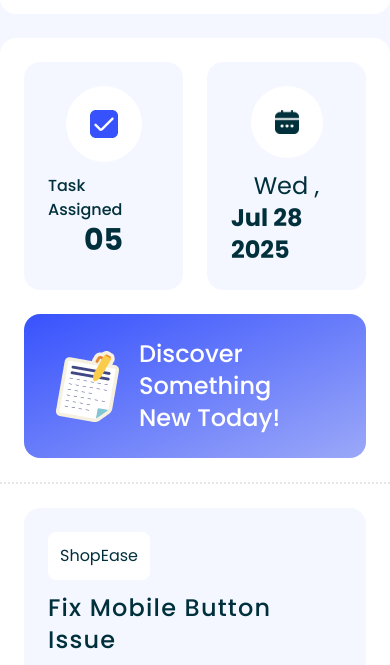
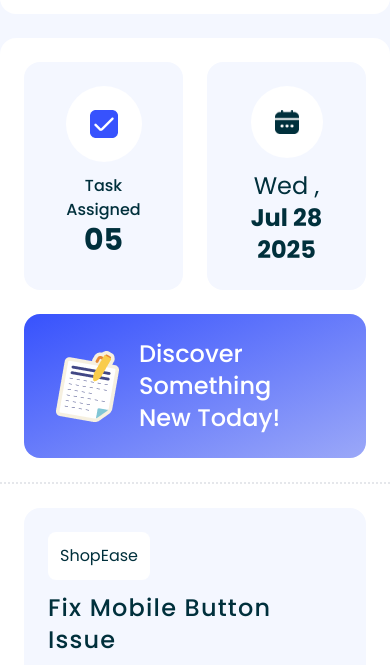
Before and after one commit to Ill1dan/PG-A5, a plain HTML site: page index.html in a window 390 px wide. Shown: the part 174-839 px from the top of the page. Drawn offline with nearby package versions, Linux system fonts and the light colour scheme.

Commit message:
Frontend Part End--

```diff
--- a/index.html
+++ b/index.html
@@ -50,7 +50,7 @@
                         <div class="p-6 bg-white rounded-full inline-block">
                             <img src="assets/checkbox.png" alt="checkbox" class="w-7 aspect-square max-w-none">
                         </div>
-                        <div class="flex flex-col items-center md:items-stretch">
+                        <div class="text-center md:text-start">
                             <h3 class="font-medium text-base">Task Assigned</h3>
                             <h1 class="font-bold text-3xl">05</h1>
                         </div>
@@ -69,7 +69,7 @@
                         <div class="p-6 bg-white rounded-full inline-block">
                             <img src="assets/calender.png" alt="calender" class="w-6 aspect-square max-w-none">
                         </div>
-                        <div class="flex flex-col items-center md:items-stretch">
+                        <div class="text-center md:text-start">
                             <div class="font-normal text-2xl">
                                 <h3>Wed ,</h3>
                             </div>
```
